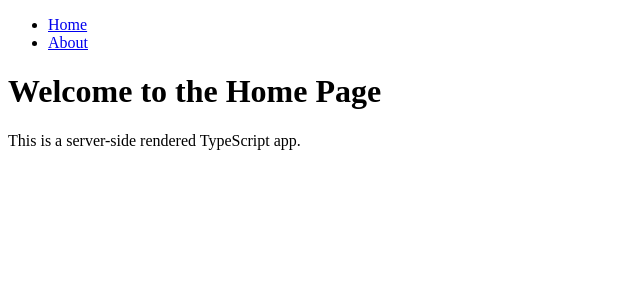
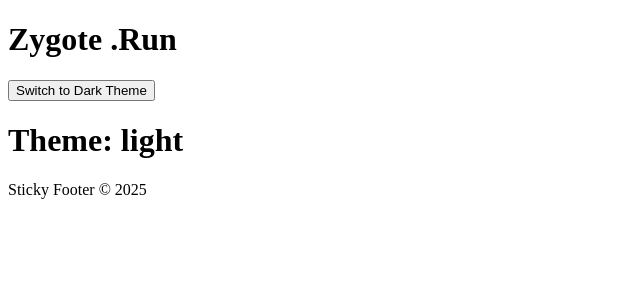
Before and after one commit to evgnomon/tap, a React app: page / in a window 1280 px wide. Shown: the top 300 px of the page, without its empty margins (0-640 px from the left). Built offline with nearby package versions, Linux system fonts and the light colour scheme; the HTML template or start-up script is replaced by a standard one.

Commit message:
Add theme context and watch using nodemon

```diff
--- a/src/server/utils/render.tsx
+++ b/src/server/utils/render.tsx
@@ -18,7 +18,7 @@ export const render = ({ url }: RenderProps): string => {
     <!DOCTYPE html>
     <html>
       <head>
-        <title>SSR App</title>
+        <title>Zygote .Run</title>
         <link rel="stylesheet" href="/styles/global.css">
       </head>
       <body>
--- a/src/shared/App.tsx
+++ b/src/shared/App.tsx
@@ -2,6 +2,7 @@ import { Routes, Route } from "react-router-dom";
 import Home from "@shared/pages/Home";
 import About from "@shared/pages/About";
 import Layout from "@shared/components/Layout";
+import { ThemeProvider } from "@shared/context/ThemeContext";
 
 interface AppProps {
   isServer?: boolean;
@@ -10,12 +11,14 @@ interface AppProps {
 
 const App: React.FC<AppProps> = () => {
   return (
+    <ThemeProvider>
       <Layout>
         <Routes>
           <Route path="/" element={<Home />} />
           <Route path="/about" element={<About />} />
         </Routes>
       </Layout>
+    </ThemeProvider>
   );
 };
 
--- /dev/null
+++ b/src/shared/components/Content.tsx
@@ -0,0 +1,9 @@
+interface ContentProps {
+  children?: React.ReactNode;
+}
+
+function Content({ children }: ContentProps) {
+  return <main className="flex-1 p-4">{children}</main>;
+}
+
+export default Content;
--- /dev/null
+++ b/src/shared/components/Footer.tsx
@@ -0,0 +1,9 @@
+function Footer() {
+  return (
+    <footer className="bg-gray-800 text-white p-4 text-center">
+      <p>Sticky Footer © 2025</p>
+    </footer>
+  );
+}
+
+export default Footer;
--- /dev/null
+++ b/src/shared/components/Header.tsx
@@ -0,0 +1,12 @@
+import ThemeToggle from "@shared/components/ThemeToggle";
+
+function Header() {
+  return (
+    <header className="bg-gray-900 text-white p-1 px-4 text-center sticky top-0 z-10 flex flex-direction-row items-center justify-between">
+      <h1 className="text-1xl font-bold">Zygote .Run</h1>
+      <ThemeToggle />
+    </header>
+  );
+}
+
+export default Header;
--- a/src/shared/components/Layout.tsx
+++ b/src/shared/components/Layout.tsx
@@ -1,20 +1,15 @@
 import React from "react";
-import { Link } from "react-router-dom";
+// import { Link } from "react-router-dom";
+import Footer from "@shared/components/Footer";
+import Header from "@shared/components/Header";
+import Content from "@shared/components/Content";
 
 const Layout: React.FC<{ children: React.ReactNode }> = ({ children }) => {
   return (
-    <div>
-      <nav>
-        <ul>
-          <li>
-            <Link to="/">Home</Link>
-          </li>
-          <li>
-            <Link to="/about">About</Link>
-          </li>
-        </ul>
-      </nav>
-      <main>{children}</main>
+    <div className="min-h-screen flex flex-col font-sans">
+      <Header />
+      <Content>{children}</Content>
+      <Footer />
     </div>
   );
 };
--- /dev/null
+++ b/src/shared/components/ThemeToggle.tsx
@@ -0,0 +1,13 @@
+import { useTheme } from "@shared/context/ThemeContext";
+
+function ThemeToggle() {
+  const { theme, toggleTheme } = useTheme();
+
+  return (
+    <button onClick={toggleTheme}>
+      Switch to {theme === "light" ? "Dark" : "Light"} Theme
+    </button>
+  );
+}
+
+export default ThemeToggle;
--- /dev/null
+++ b/src/shared/context/ThemeContext.tsx
@@ -0,0 +1,38 @@
+import * as React from "react";
+
+// Define the shape of the context
+interface ThemeContextType {
+  theme: "light" | "dark";
+  toggleTheme: () => void;
+}
+
+// Create Context with default value
+const ThemeContext = React.createContext<ThemeContextType | undefined>(
+  undefined,
+);
+
+// Context Provider Component
+export const ThemeProvider: React.FC<{ children: React.ReactNode }> = ({
+  children,
+}) => {
+  const [theme, setTheme] = React.useState<"light" | "dark">("light");
+
+  const toggleTheme = () => {
+    setTheme((prev) => (prev === "light" ? "dark" : "light"));
+  };
+
+  return (
+    <ThemeContext.Provider value={{ theme, toggleTheme }}>
+      {children}
+    </ThemeContext.Provider>
+  );
+};
+
+// Custom Hook to use Theme Context
+export const useTheme = (): ThemeContextType => {
+  const context = React.useContext(ThemeContext);
+  if (!context) {
+    throw new Error("useTheme must be used within a ThemeProvider");
+  }
+  return context;
+};
--- a/src/shared/pages/Home.tsx
+++ b/src/shared/pages/Home.tsx
@@ -1,10 +1,11 @@
 import React from "react";
+import { useTheme } from "@shared/context/ThemeContext";
 
 const Home: React.FC = () => {
+  const { theme } = useTheme();
   return (
     <div className="rounded-full px-2 py-1.5 font-sans text-sm/6 font-medium shadow">
-      <h1>Welcome to the Home Page</h1>
-      <p>This is a server-side rendered TypeScript app.</p>
+      <h1>Theme: {theme}</h1>
     </div>
   );
 };
```
Also changed, not shown: package.json (+6 -1 lines), src/shared/pages/Layout.tsx (deleted, +0 -22 lines). Lines whose indentation alone changed are shown as unchanged.
